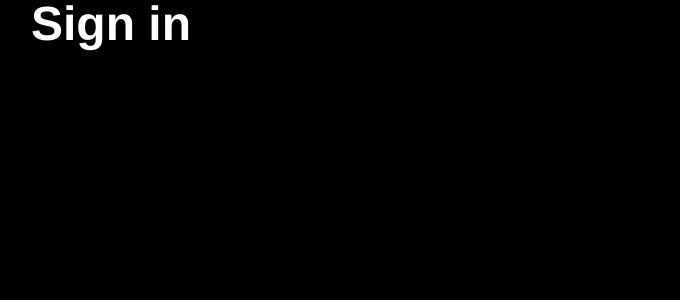
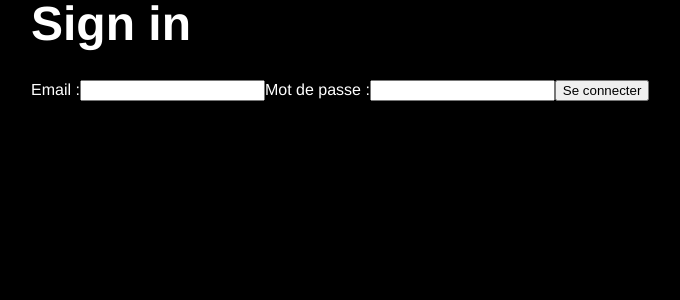
Before and after one commit to augcouec/Gonia, a React (Create React App) app in the folder client/: page /signin in a window 1280 px wide. Shown: the top 300 px of the page, without its empty margins (1-681 px from the left). Built offline with nearby package versions, Linux system fonts and the light colour scheme.

Commit message:
front-end of the login interface (no css)

```diff
--- a/client/src/pages/SignIn.jsx
+++ b/client/src/pages/SignIn.jsx
@@ -1,7 +1,42 @@
-import React from "react";
+import React, { useState } from "react";
 
-const SignIn = () => {
-  return <h1>Sign in</h1>;
+const SignIn = (props) => {
+  const [emailValue, setEmailValue] = useState(null);
+  const [passwordValue, setPasswordValue] = useState(null);
+
+  const handleSubmit = () => {
+    console.log(emailValue, passwordValue);
+  };
+
+  return (
+    <div>
+      <h1>Sign in</h1>
+      <form
+        onSubmit={(e) => {
+          e.preventDefault();
+          handleSubmit();
+        }}
+      >
+        <label>
+          Email :
+          <input
+            type="mail"
+            required
+            onChange={(e) => setEmailValue(e.target.value)}
+          />
+        </label>
+        <label>
+          Mot de passe :
+          <input
+            type="password"
+            required
+            onChange={(e) => setPasswordValue(e.target.value)}
+          />
+        </label>
+        <button>Se connecter</button>
+      </form>
+    </div>
+  );
 };
 
 export default SignIn;
```
Also changed, not shown: 1 other file (tests, documents, lock files or other folders).
